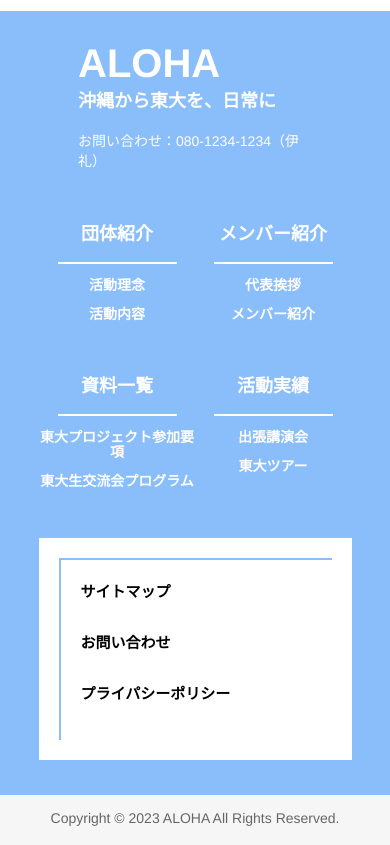
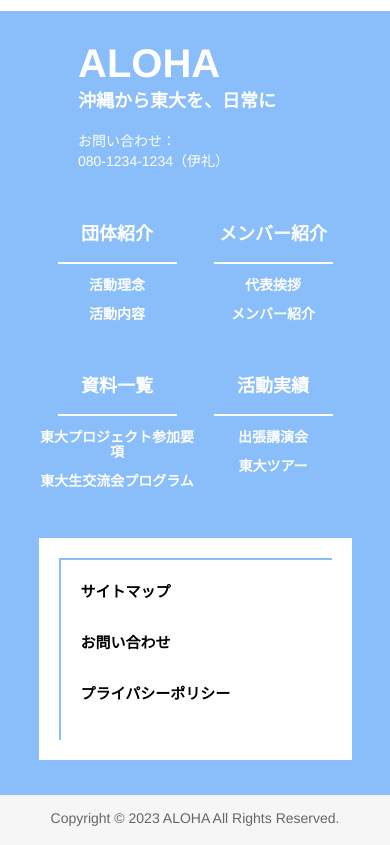
Before and after one commit to ReoYabiku/aloha-hp-next, a Next.js app: page / in a window 390 px wide. Shown: the part 1206-2051 px from the top of the page. Built offline with nearby package versions, Linux system fonts and the light colour scheme.

Commit message:
スマホ画面では電話番号が改行されるようにした

```diff
--- a/app/(footer)/GroupInfo.module.css
+++ b/app/(footer)/GroupInfo.module.css
@@ -16,6 +16,10 @@
 
 .text {
     font-size: 14px;
+}
+
+.sp_br {
+    display: none;
 }
 
 @media screen and (min-width: 481px) and (max-width: 959px) {
@@ -43,4 +47,8 @@
     .subtitle {
         font-size: 18px;
     }
+
+    .sp_br {
+        display: block;
+    }
 }
--- a/app/(footer)/GroupInfo.tsx
+++ b/app/(footer)/GroupInfo.tsx
@@ -5,7 +5,7 @@ export default function GroupInfo() {
     <div className={style.container}>
       <h2 className={style.title}>ALOHA</h2>
       <h3 className={style.subtitle}>沖縄から東大を、<wbr />日常に</h3>
-      <p className={style.text}>お問い合わせ：080-1234-1234（伊礼）</p>
+      <p className={style.text}>お問い合わせ：<br className={style.sp_br}/>080-1234-1234（伊礼）</p>
     </div>
   );
 }
```
